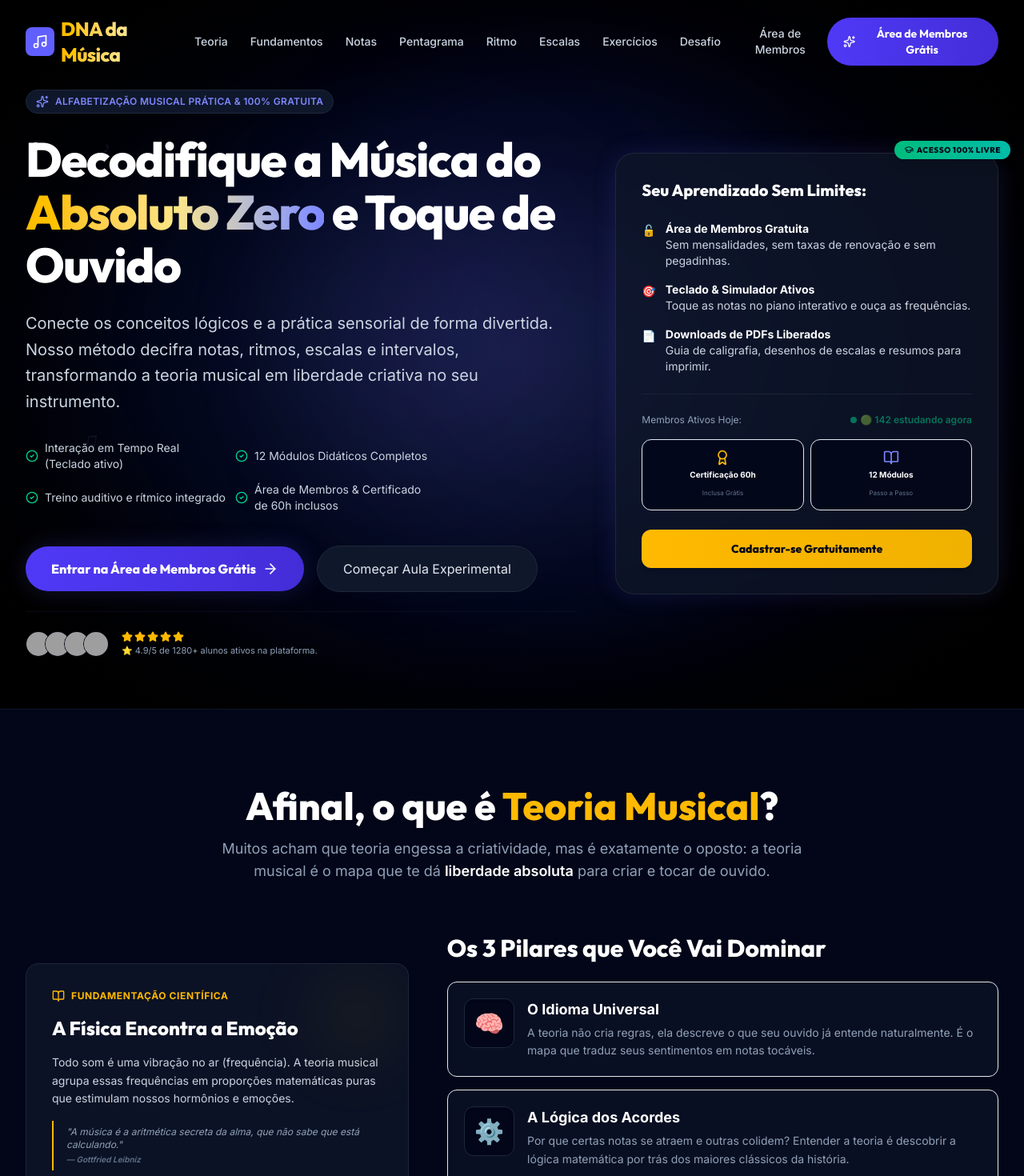
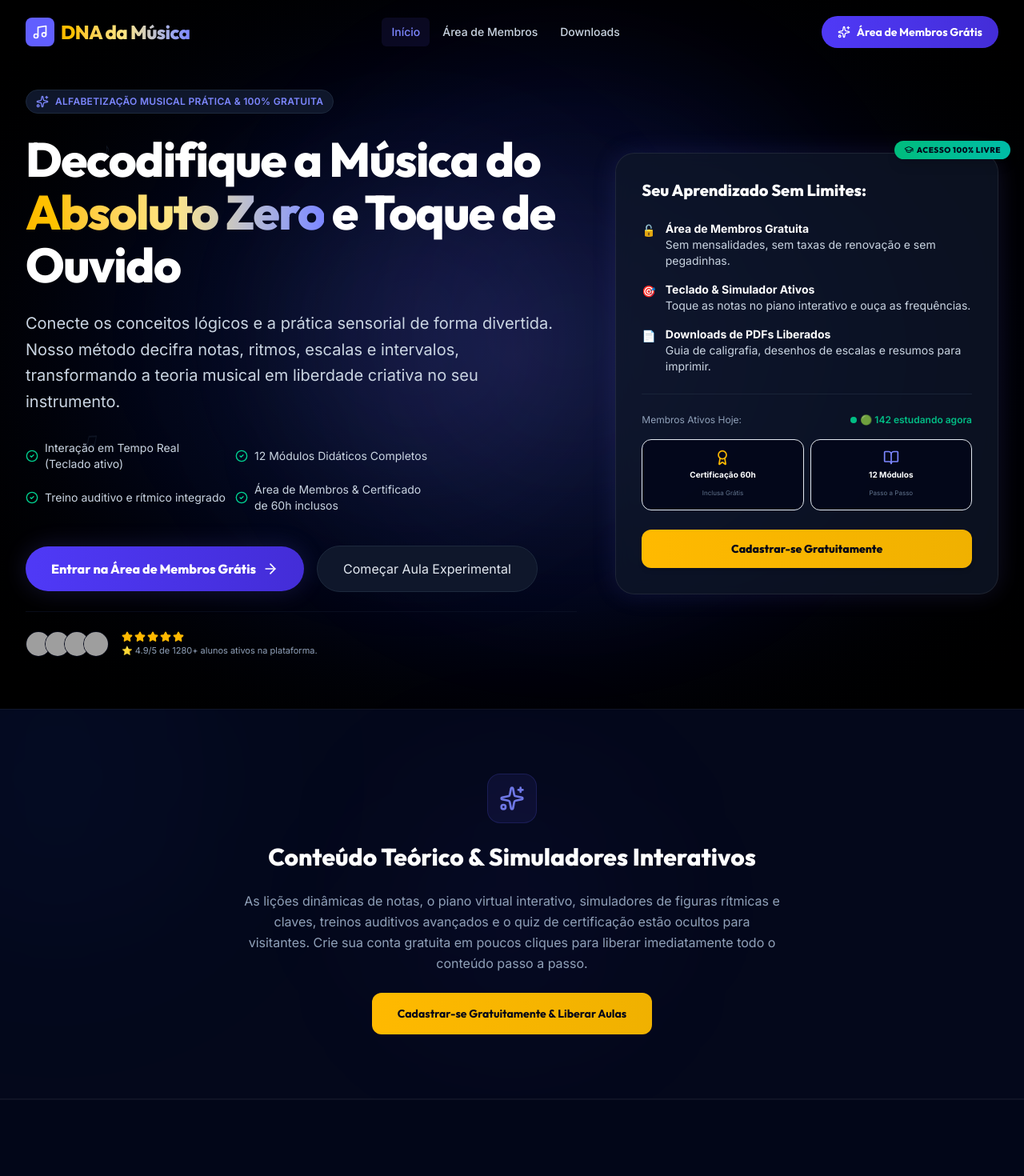
Before and after one commit to silashp84-byte/DNA-da-Musica, a React (Vite) app: page / in a window 1280 px wide. Shown: the top 1470 px of the page at 80% size. Built offline with nearby package versions, Linux system fonts and the light colour scheme; grey boxes are pictures that could not be loaded.

Commit message:
feat: restrict curriculum access to logged-in users
Implement authentication-based access control for course content and update the navigation menu to show personalized items. Added a community invitation banner in the members area.

```diff
--- a/src/App.tsx
+++ b/src/App.tsx
@@ -1,4 +1,5 @@
 import { useState, useEffect } from 'react';
+import { Sparkles } from 'lucide-react';
 import Navbar from './components/Navbar';
 import Hero from './components/Hero';
 import TeoriaMusical from './components/TeoriaMusical';
@@ -106,6 +107,10 @@ export default function App() {
   };
 
   const handleStartTour = () => {
+    if (!session.isLoggedIn) {
+      handleOpenLogin();
+      return;
+    }
     const element = document.getElementById('teoria');
     if (element) {
       const offset = 80; // height of navbar
@@ -147,6 +152,8 @@ export default function App() {
           userName={session.name}
         />
 
+        {session.isLoggedIn ? (
+          <>
             {/* 2. O que é Teoria Musical */}
             <TeoriaMusical />
 
@@ -180,6 +187,34 @@ export default function App() {
               onSaveScore={handleSaveQuizScore}
               isLoggedIn={session.isLoggedIn}
             />
+          </>
+        ) : (
+          /* Locked Content Preview/Callout Section */
+          <section className="py-20 bg-slate-900/20 border-t border-b border-white/5 relative" id="content-locked-preview">
+            <div className="absolute top-1/2 left-1/2 -translate-x-1/2 -translate-y-1/2 w-[300px] h-[300px] bg-indigo-600/5 rounded-full blur-[100px] pointer-events-none" />
+            <div className="max-w-4xl mx-auto px-4 text-center space-y-6 relative z-10">
+              <div className="inline-flex p-3.5 bg-indigo-500/10 text-indigo-400 rounded-2xl border border-indigo-500/20 animate-pulse">
+                <Sparkles className="w-8 h-8" />
+              </div>
+              <h2 className="font-display font-black text-2xl sm:text-3xl text-white">
+                Conteúdo Teórico & Simuladores Interativos
+              </h2>
+              <p className="text-slate-400 text-sm sm:text-base max-w-2xl mx-auto leading-relaxed">
+                As lições dinâmicas de notas, o piano virtual interativo, simuladores de figuras rítmicas e claves, treinos auditivos avançados e o quiz de certificação estão ocultos para visitantes.
+                Crie sua conta gratuita em poucos cliques para liberar imediatamente todo o conteúdo passo a passo.
+              </p>
+              <div>
+                <button
+                  onClick={handleOpenLogin}
+                  className="bg-gradient-to-r from-amber-400 to-yellow-500 hover:from-amber-500 hover:to-yellow-600 text-slate-950 font-display font-black px-8 py-4 rounded-xl transition-all hover:shadow-[0_0_20px_rgba(245,158,11,0.3)] hover:scale-[1.01] cursor-pointer text-sm font-bold"
+                  id="btn-locked-preview-unlock"
+                >
+                  Cadastrar-se Gratuitamente & Liberar Aulas
+                </button>
+              </div>
+            </div>
+          </section>
+        )}
 
         {/* 12. Área de Membros Dashboard */}
         <MembersArea
--- a/src/components/MembersArea.tsx
+++ b/src/components/MembersArea.tsx
@@ -1,6 +1,6 @@
 import { useState, useEffect } from 'react';
 import { motion, AnimatePresence } from 'motion/react';
-import { Award, CheckCircle2, Lock, Sparkles, User, LogOut, CheckSquare, Square, Printer, Star, Heart, FileText, Trophy } from 'lucide-react';
+import { Award, CheckCircle2, Lock, Sparkles, User, LogOut, CheckSquare, Square, Printer, Star, Heart, FileText, Trophy, MessageCircle } from 'lucide-react';
 
 interface MembersAreaProps {
   isLoggedIn: boolean;
@@ -168,6 +168,38 @@ export default function MembersArea({
                   Sair da Conta
                 </button>
               </div>
+            </div>
+
+            {/* WhatsApp Group Invitation Banner */}
+            <div className="bg-gradient-to-r from-emerald-600/10 to-teal-600/10 border border-emerald-500/20 p-5 rounded-2xl flex flex-col md:flex-row justify-between items-center gap-4 shadow-md animate-fade-in">
+              <div className="flex items-center gap-4 text-center md:text-left flex-col md:flex-row">
+                <div className="p-3 bg-emerald-500/10 text-emerald-400 rounded-xl flex-shrink-0">
+                  <MessageCircle className="w-6 h-6 animate-pulse" />
+                </div>
+                <div>
+                  <div className="flex items-center justify-center md:justify-start gap-2">
+                    <span className="text-[10px] font-bold bg-emerald-500/20 text-emerald-400 border border-emerald-500/30 px-2.5 py-0.5 rounded-full uppercase tracking-wider font-mono">
+                      Comunidade Exclusiva
+                    </span>
+                    <span className="w-1.5 h-1.5 rounded-full bg-emerald-400 animate-ping" />
+                    <span className="text-[10px] font-bold text-emerald-400">Grupo de Alunos</span>
+                  </div>
+                  <h4 className="text-white font-bold text-base mt-1">Grupo Oficial no WhatsApp</h4>
+                  <p className="text-slate-400 text-xs mt-0.5 max-w-xl">
+                    Conecte-se com Silas Prado e centenas de estudantes! Compartilhe seu progresso, tire dúvidas sobre as pautas interativas e receba dicas exclusivas diretamente no seu celular.
+                  </p>
+                </div>
+              </div>
+              <a
+                href="https://chat.whatsapp.com/HUz9JeJhWWS0wjWdG2pKsL"
+                target="_blank"
+                rel="noopener noreferrer"
+                className="w-full md:w-auto bg-emerald-500 hover:bg-emerald-400 text-slate-950 font-display font-black px-6 py-3 rounded-xl transition-all hover:shadow-[0_0_20px_rgba(16,185,129,0.3)] hover:scale-[1.02] cursor-pointer text-xs sm:text-sm text-center flex items-center justify-center gap-2 flex-shrink-0"
+                id="btn-join-whatsapp-group"
+              >
+                <MessageCircle className="w-4.5 h-4.5" />
+                Entrar no Grupo de Alunos
+              </a>
             </div>
 
             {/* Dashboard Workspace */}
--- a/src/components/Navbar.tsx
+++ b/src/components/Navbar.tsx
@@ -14,7 +14,8 @@ export default function Navbar({ onOpenLogin, isLoggedIn, userName, onLogout }:
   const [mobileMenuOpen, setMobileMenuOpen] = useState(false);
   const [activeSection, setActiveSection] = useState('hero');
 
-  const navItems = [
+  const navItems = isLoggedIn
+    ? [
         { id: 'teoria', name: 'Teoria' },
         { id: 'fundamentos', name: 'Fundamentos' },
         { id: 'notas', name: 'Notas' },
@@ -24,6 +25,11 @@ export default function Navbar({ onOpenLogin, isLoggedIn, userName, onLogout }:
         { id: 'exercicios', name: 'Exercícios' },
         { id: 'quiz', name: 'Desafio' },
         { id: 'members-dashboard', name: 'Área de Membros' },
+      ]
+    : [
+        { id: 'hero', name: 'Início' },
+        { id: 'members-dashboard', name: 'Área de Membros' },
+        { id: 'downloads', name: 'Downloads' },
       ];
 
   useEffect(() => {
```
Lines whose indentation alone changed are shown as unchanged.
